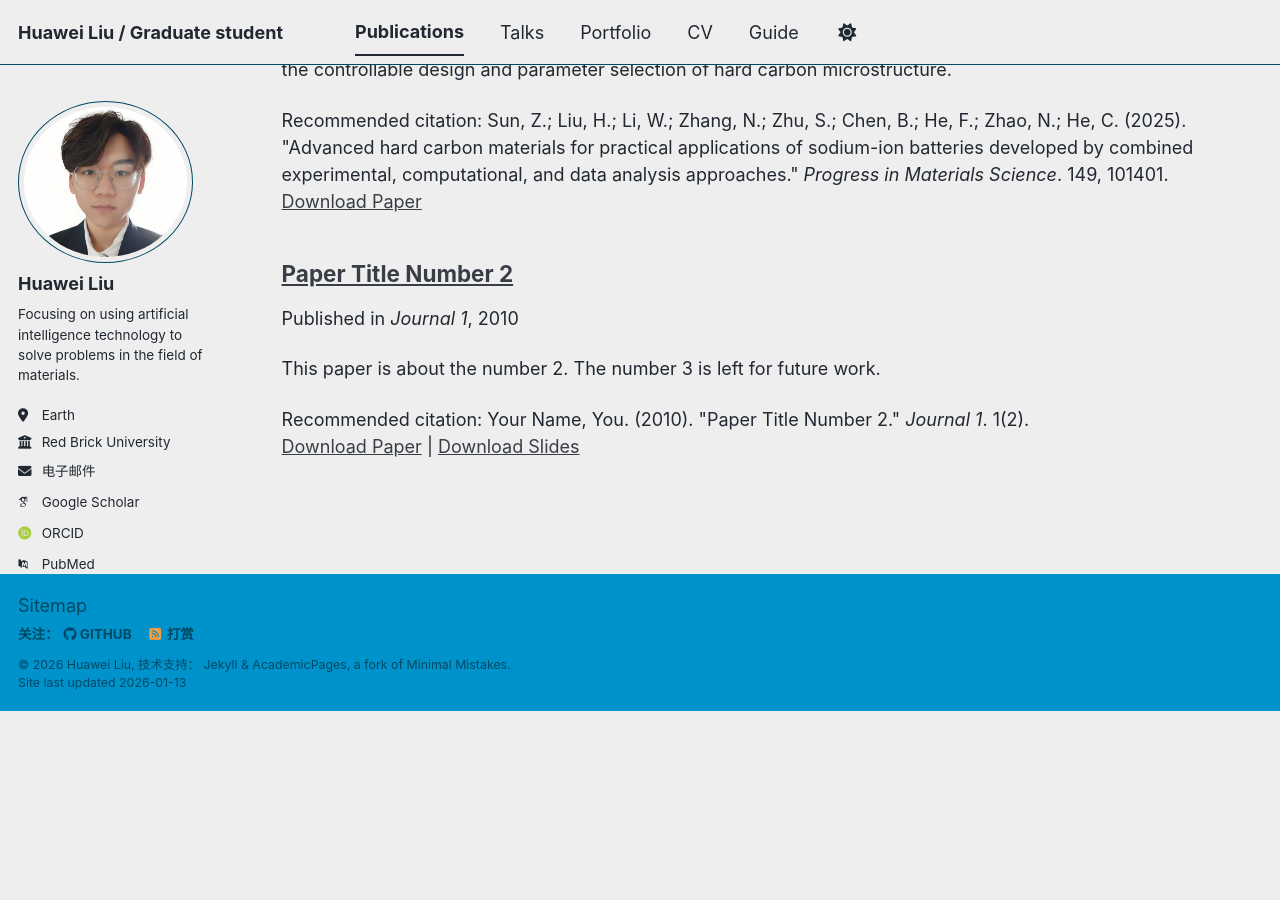
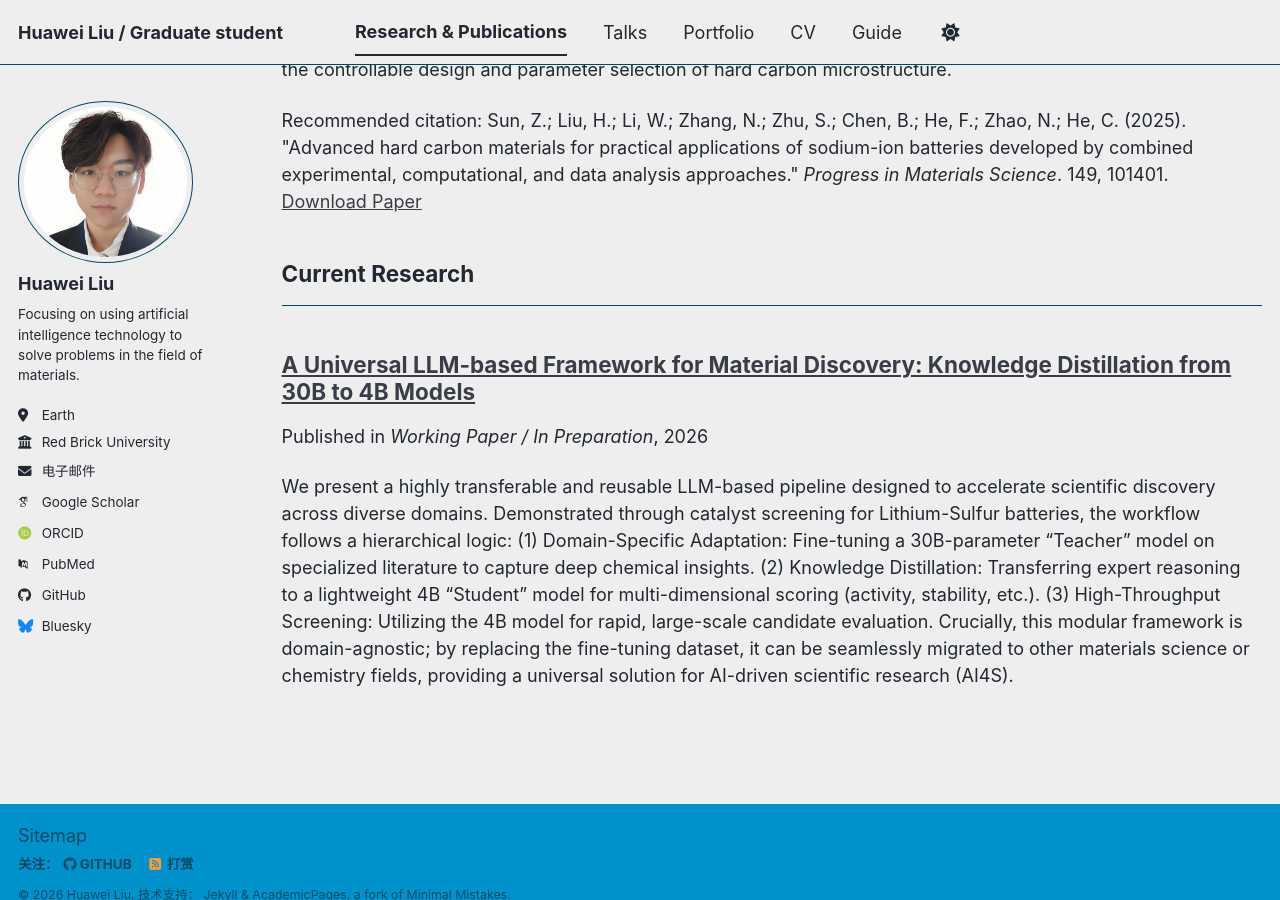
Before and after one commit to erweixi/erweixi.github.io, a Jekyll site: the page built from _pages/publications.html, in a window 1280 px wide and 900 px high, scrolled down 1049 px. Built offline with Jekyll 4.4.1, drawn with Linux system fonts in a browser that asks for light colours; some web fonts are replaced; a script bundle is joined from its source files by our own code; library files that are not in the unit come from our copies; before the commit the page ends 1760 px from its top, so only the background shows below that.

Commit message:
改了一下论文逻辑

```diff
--- a/_config.yml
+++ b/_config.yml
@@ -88,6 +88,8 @@
     title: 'Books'
   manuscripts:
     title: 'Journal Articles'
+  Current Research:
+    title: 'Current Research'
 
 
 # Site Settings
--- a/_data/navigation.yml
+++ b/_data/navigation.yml
@@ -8,7 +8,7 @@
 #      Markdown formatted page while the second is generated using JSON.
 
 main:
-  - title: "Publications"
+  - title: "Research & Publications"
     url: /publications/
 
   - title: "Talks"
--- a/_publications/2010-10-01-paper-title-number-2.md
+++ /dev/null
@@ -1,14 +0,0 @@
----
-title: "Paper Title Number 2"
-collection: publications
-category: manuscripts
-permalink: /publication/2010-10-01-paper-title-number-2
-excerpt: 'This paper is about the number 2. The number 3 is left for future work.'
-date: 2010-10-01
-venue: 'Journal 1'
-slidesurl: 'https://academicpages.github.io/files/slides2.pdf'
-paperurl: 'https://academicpages.github.io/files/paper2.pdf'
-citation: 'Your Name, You. (2010). &quot;Paper Title Number 2.&quot; <i>Journal 1</i>. 1(2).'
----
-
-The contents above will be part of a list of publications, if the user clicks the link for the publication than the contents of section will be rendered as a full page, allowing you to provide more information about the paper for the reader. When publications are displayed as a single page, the contents of the above "citation" field will automatically be included below this section in a smaller font.
--- /dev/null
+++ b/_publications/2026-01-12-paper-number-2.md
@@ -0,0 +1,15 @@
+---
+title: "A Universal LLM-based Framework for Material Discovery: Knowledge Distillation from 30B to 4B Models"
+collection: publications
+category: Current Research
+permalink: /publication/2026-universal-llm-distillation
+date: 2026-01-12
+venue: 'Working Paper / In Preparation'
+excerpt: >
+  We present a highly transferable and reusable LLM-based pipeline designed to accelerate scientific discovery across diverse domains.
+  Demonstrated through catalyst screening for Lithium-Sulfur batteries, the workflow follows a hierarchical logic:
+  (1) Domain-Specific Adaptation: Fine-tuning a 30B-parameter "Teacher" model on specialized literature to capture deep chemical insights.
+  (2) Knowledge Distillation: Transferring expert reasoning to a lightweight 4B "Student" model for multi-dimensional scoring (activity, stability, etc.).
+  (3) High-Throughput Screening: Utilizing the 4B model for rapid, large-scale candidate evaluation.
+  Crucially, this modular framework is domain-agnostic; by replacing the fine-tuning dataset, it can be seamlessly migrated to other materials science or chemistry fields, providing a universal solution for AI-driven scientific research (AI4S).
+---
```
Also changed, not shown: _publications/2024-10-28-paper-number-3.md (renamed from _publications/2015-10-01-paper-title-number-3.md), _publications/2025-07-23-paper-number-1.md (renamed from _publications/2009-10-01-paper-title-number-1.md).
